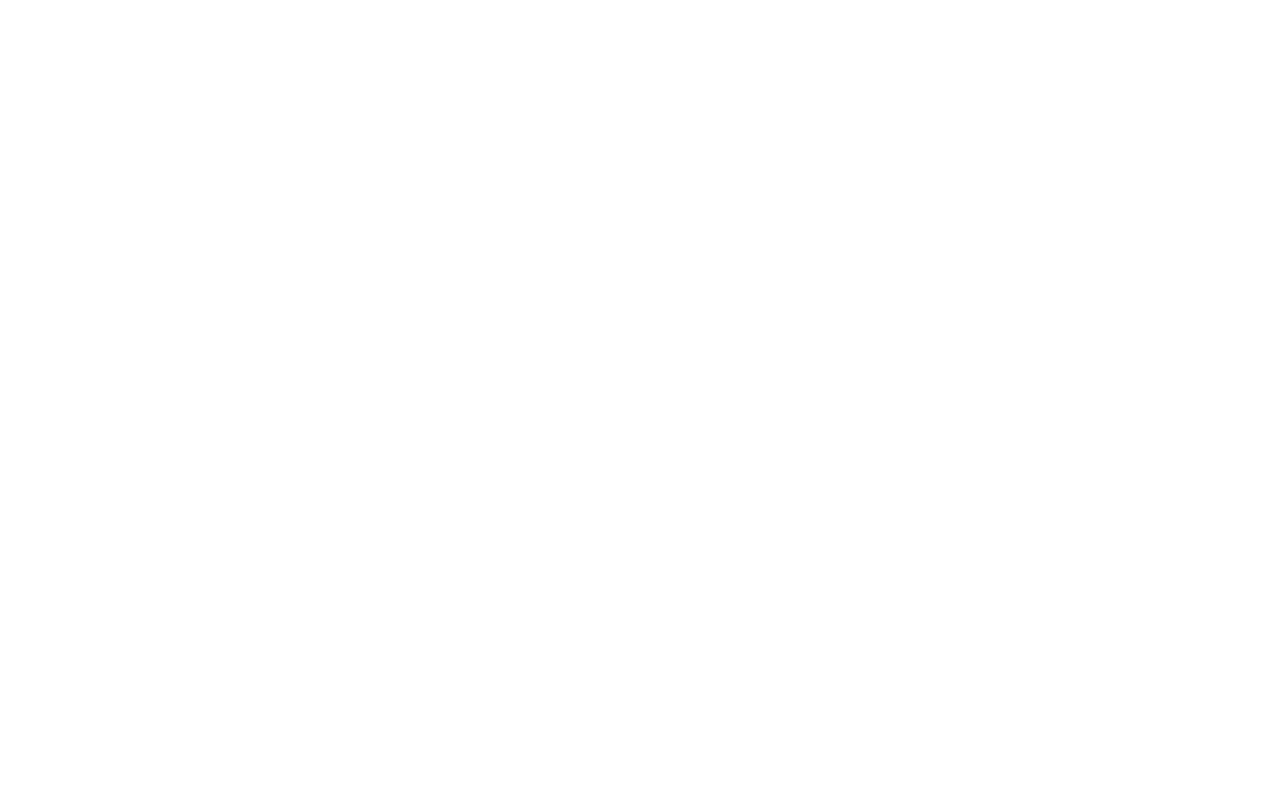
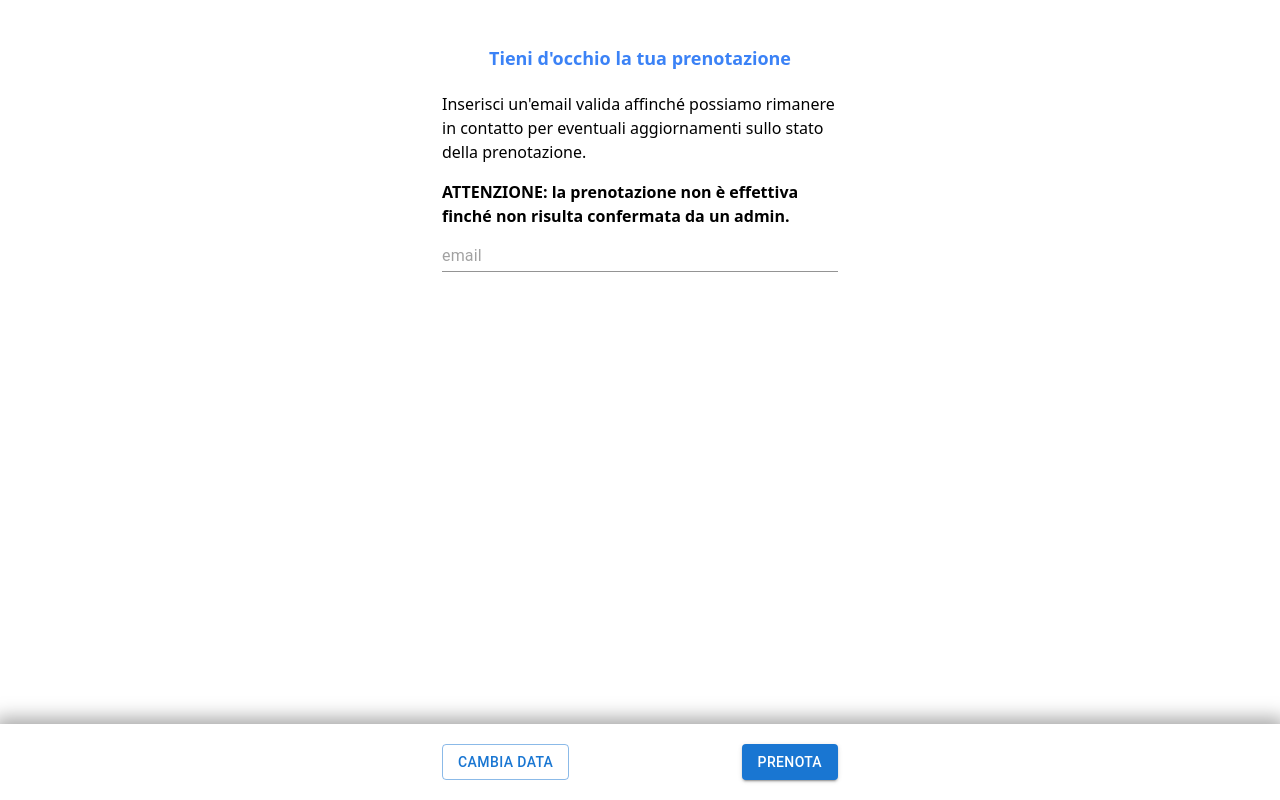
Before and after one commit to squalonero/booking-pc, a React (Create React App) app: page /user/registration in a window 1280 px wide. Before the commit this address had no page. Built offline with nearby package versions, Linux system fonts and the light colour scheme; a web font is replaced by a local one.

Commit message:
Registration page

```diff
--- a/src/App.tsx
+++ b/src/App.tsx
@@ -4,13 +4,14 @@
 import it from 'dayjs/locale/it'
 import { BookingDto } from 'features/booking/model'
 import { Formik } from 'formik'
-import { MuiTheme } from 'MuiTheme'
 
-import BookingCalendar from 'pages/Booking/BookingCalendar'
+import { BookingCalendar } from 'pages/Booking/BookingCalendar'
 import { BookingSchema } from 'pages/Booking/BookingCalendar/validation'
-import { Route, Routes } from 'react-router-dom'
+import { Route, Routes, useNavigate } from 'react-router-dom'
+import { UserRegistration } from 'pages/Booking/UserRegistration'
 
 export const App = () => {
+  const navigate = useNavigate()
   const formInitialValues: BookingDto = {
     user: {},
     date: '',
@@ -33,13 +34,19 @@
             initialValues={formInitialValues}
             validationSchema={BookingSchema}
             onSubmit={(values) => {
+              console.debug('FORM SUBMIT')
               console.debug('formik values', values)
+              navigate('/user/registration')
             }}
           >
-            {({ errors, ...formik }) => (
-              <Routes>
-                <Route path="/" element={<BookingCalendar />} />
-              </Routes>
+            {(formik) => (
+              console.log('FORMIK', formik),
+              (
+                <Routes>
+                  <Route path="/" element={<BookingCalendar />} />
+                  <Route path="/user/registration" element={<UserRegistration />} />
+                </Routes>
+              )
             )}
           </Formik>
         </Box>
--- /dev/null
+++ b/src/components/BottomBar/BottomBar.tsx
@@ -0,0 +1,39 @@
+import { Button, Container } from '@mui/material'
+import { BookingDto } from 'features/booking/model'
+import { useFormikContext } from 'formik'
+import React from 'react'
+
+type Props = {
+  resetLabel?: string
+  submitLabel?: string
+}
+
+const BottomBar = ({ resetLabel, submitLabel }: Props) => {
+  const formik = useFormikContext<BookingDto>()
+  return (
+    <div className="shadow-top fixed bottom-0 left-0 right-0 z-30">
+      <Container
+        maxWidth="xs"
+        sx={{ display: 'flex' }}
+        className="justify-between bg-white py-5 px-10"
+      >
+        <div>
+          <Button
+            variant="outlined"
+            color="primary"
+            onClick={() => formik.setFieldValue('date', '')}
+          >
+            {resetLabel || 'Cambia data'}
+          </Button>
+        </div>
+        <div>
+          <Button type="submit" variant="contained" color="primary">
+            {submitLabel || 'Prenota'}
+          </Button>
+        </div>
+      </Container>
+    </div>
+  )
+}
+
+export default BottomBar
--- a/src/components/NumberInput/NumberInput.tsx
+++ b/src/components/NumberInput/NumberInput.tsx
@@ -44,7 +44,6 @@
           <span className="absolute absolute-center">+</span>
         </button>
       </div>
-
     </div>
   )
 }
--- a/src/features/booking/reducer.ts
+++ b/src/features/booking/reducer.ts
@@ -33,6 +33,24 @@
         state.selectedPeople--
         state.passengers.pop()
       }
+    },
+    setPassengerName: (
+      state,
+      { payload }: PayloadAction<{ index: number; name: string }>
+    ) => {
+      state.passengers[payload.index].name = payload.name
+    },
+    setPassengerLastName: (
+      state,
+      { payload }: PayloadAction<{ index: number; lastName: string }>
+    ) => {
+      state.passengers[payload.index].lastName = payload.lastName
+    },
+    setPassengerAge: (
+      state,
+      { payload }: PayloadAction<{ index: number; age: number | null }>
+    ) => {
+      state.passengers[payload.index].age = payload.age
     }
   }
 })
--- a/src/pages/Booking/BookingCalendar/index.tsx
+++ b/src/pages/Booking/BookingCalendar/index.tsx
@@ -7,13 +7,13 @@
 import { Form, useFormikContext } from 'formik'
 import { useEffect } from 'react'
 import { useDispatch, useSelector } from 'react-redux'
-import { call } from 'redux-saga/effects'
 import Config from '../../../Config.json'
 import { DateController } from './DateController'
 import { PeopleController } from './PeopleController'
 import './calendar.css'
+import BottomBar from 'components/BottomBar/BottomBar'
 
-const BookingCalendar = () => {
+export const BookingCalendar = () => {
   const dispatch = useDispatch()
   const availByDay = useSelector(selectAvailByDay)
   const formik = useFormikContext<BookingDto>()
@@ -28,7 +28,7 @@
   return (
     <>
       <div className="text-center mb-10">
-        <h1 className="title">App Name</h1>
+        <h1 className="title">Pescaturismo Celeste</h1>
         <h2 className="subtitle">Prenotazioni</h2>
       </div>
 
@@ -69,28 +69,7 @@
                   }}
                 />
               </div>
-              <div className="shadow-top fixed bottom-0 left-0 right-0 z-30">
-                <Container
-                  maxWidth="xs"
-                  sx={{ display: 'flex' }}
-                  className="justify-between bg-white py-5 px-10"
-                >
-                  <div>
-                    <Button
-                      variant="outlined"
-                      color="primary"
-                      onClick={() => formik.setFieldValue('date', '')}
-                    >
-                      Cambia data
-                    </Button>
-                  </div>
-                  <div>
-                    <Button type="submit" variant="contained" color="primary">
-                      Prenota
-                    </Button>
-                  </div>
-                </Container>
-              </div>
+              <BottomBar submitLabel="Continua"></BottomBar>
               {/* </form> */}
             </>
           )}
@@ -99,5 +78,3 @@
     </>
   )
 }
-
-export default BookingCalendar
--- a/src/pages/Booking/BookingCalendar/validation.ts
+++ b/src/pages/Booking/BookingCalendar/validation.ts
@@ -1,6 +1,6 @@
-import { BookingDto, customerDto } from 'features/booking/model'
+// import { BookingDto, customerDto } from 'features/booking/model'
 import * as Yup from 'yup'
-import { Assign, ObjectShape } from 'yup/lib/object'
+// import { Assign, ObjectShape } from 'yup/lib/object'
 
 export const BookingSchema = Yup.object().shape({
   date: Yup.string().required('Date is required'),
--- a/src/pages/Booking/Registration/index.tsx
+++ /dev/null
@@ -1,7 +0,0 @@
-import React from 'react'
-
-const Registration = () => {
-  return <div>Registration</div>
-}
-
-export default Registration
--- /dev/null
+++ b/src/pages/Booking/UserRegistration/index.tsx
@@ -0,0 +1,37 @@
+import { FormControl, Input } from '@mui/material'
+import BottomBar from 'components/BottomBar/BottomBar'
+import { BookingDto } from 'features/booking/model'
+import { ErrorMessage, FormikProps, useFormikContext } from 'formik'
+import React from 'react'
+
+export const UserRegistration = () => {
+  const formik = useFormikContext<BookingDto>()
+  console.log(formik.values)
+  return (
+    <div>
+      <h2 className="title text-center my-5">Tieni d'occhio la tua prenotazione</h2>
+      <p>
+        Inserisci un'email valida affinché possiamo rimanere in contatto per eventuali
+        aggiornamenti sullo stato della prenotazione.
+        <br />
+        <strong className="mt-4 block">
+          ATTENZIONE: la prenotazione non è effettiva finché non risulta confermata da un
+          admin.
+        </strong>
+      </p>
+      <div className="mt-3">
+        <FormControl sx={{ width: '100%' }}>
+          <Input
+            id="user.email"
+            name="user.email"
+            type="text"
+            placeholder="email"
+            onInput={formik.handleChange}
+          />
+          <ErrorMessage component="span" name={`user.email`} className="text-red-500" />
+        </FormControl>
+        <BottomBar></BottomBar>
+      </div>
+    </div>
+  )
+}
```
Also changed, not shown: 1 other file (tests, documents, lock files or other folders).
